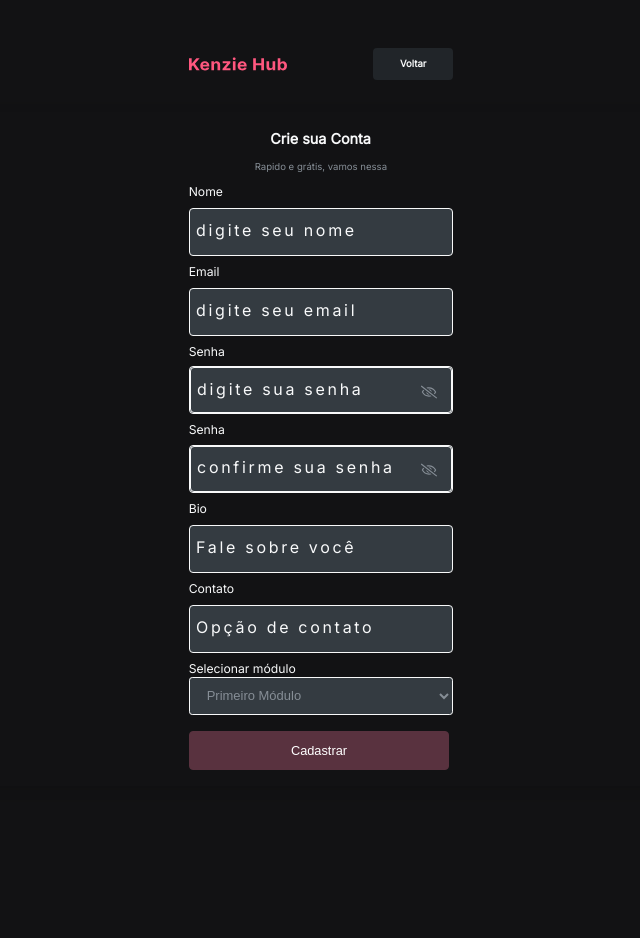
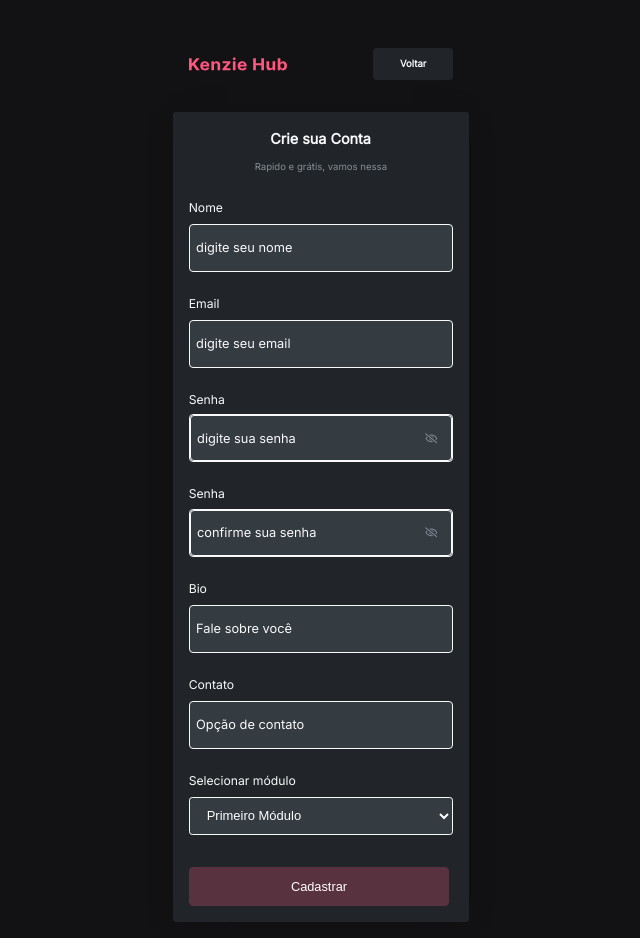
Before and after one commit to gildasio91/react-entrega-kenzie-hub-gildasio91, a React (Vite) app in the folder react-entrega-kenzie-hub-gildasio91/: page /register in a window 1280 px wide. Shown: the whole page, without its empty margins (319-959 px from the left). Before the commit the page ends 802 px from the top, so only its background shows below. Built offline with nearby package versions, Linux system fonts and the light colour scheme; no server answers; sample sign-in values are in the browser's storage.

Commit message:
feita as alterações na estilização

```diff
--- a/react-entrega-kenzie-hub-gildasio91/src/components/Input/style.module.scss
+++ b/react-entrega-kenzie-hub-gildasio91/src/components/Input/style.module.scss
@@ -34,17 +34,16 @@
   background: var(--grey-2, #343b41);
   padding: 0.4rem;
   color: white;
-
+  font-size: 0.8rem;
 }
 
 ::placeholder {
   color: var(--grey-0, #f8f9fa);
   font-family: var(--font-primary);
-  font-size: 1rem;
+  font-size: 0.8rem;
   font-style: normal;
   font-weight: 400;
-  line-height: 1.32331rem; /* 329.929% */
-  letter-spacing: 0.16844rem;
+
 }
 
 input:focus::placeholder {
--- a/react-entrega-kenzie-hub-gildasio91/src/components/InputPassword/style.module.scss
+++ b/react-entrega-kenzie-hub-gildasio91/src/components/InputPassword/style.module.scss
@@ -42,6 +42,7 @@
   border-radius: 0.25rem;
   border: 1.218px solid var(--grey-0, #f8f9fa);
   background: var(--grey-2, #343b41);
+  font-size: 0.8rem;
 
   input {
     width: 100%;
@@ -51,6 +52,7 @@
     background: var(--grey-2, #343b41);
     padding: 0.4rem;
     color: white;
+   font-size: 0.8rem;
   }
 }
 
--- a/react-entrega-kenzie-hub-gildasio91/src/components/Login/index.jsx
+++ b/react-entrega-kenzie-hub-gildasio91/src/components/Login/index.jsx
@@ -30,6 +30,7 @@ export const LoginPage = ({ userLogin }) => {
             <Input
               placeholder="Digite seu email"
               {...register("email")}
+              label="Email"
               errors={errors.email}
             />
             <InputPassword
--- a/react-entrega-kenzie-hub-gildasio91/src/components/RegisterPage/index.jsx
+++ b/react-entrega-kenzie-hub-gildasio91/src/components/RegisterPage/index.jsx
@@ -36,7 +36,7 @@ export const RegisterPage = ({ userRegister }) => {
         </div>
       </header>
       <main>
-        <form onSubmit={handleSubmit(onSubmit)}>
+        <form className={styles.form__container }  onSubmit={handleSubmit(onSubmit)}>
           <div className={styles.div__form}>
             <h1>Crie sua Conta</h1>
             <p>Rapido e grátis, vamos nessa</p>
--- a/react-entrega-kenzie-hub-gildasio91/src/components/RegisterPage/style.module.scss
+++ b/react-entrega-kenzie-hub-gildasio91/src/components/RegisterPage/style.module.scss
@@ -14,6 +14,7 @@ header {
   display: flex;
   justify-content: center;
   align-items: center;
+
 
   h2 {
     color: var(--color-primary);
@@ -47,13 +48,15 @@ header {
   justify-content: space-between;
   margin-block: 1rem;
 
+
   img {
     width: 6.09944rem;
     height: 1.05613rem;
   }
 }
 
-main {
+
+.form__container {
   display: flex;
   flex-direction: column;
   gap: 1rem;
@@ -62,13 +65,13 @@ main {
   box-shadow: 0px 3.198px 31.981px -7.995px rgba(0, 0, 0, 0.25);
   padding: 1rem;
 }
-
 .div__form {
   gap: 0.5rem;
   margin-bottom: 1rem;
   display: flex;
   justify-content: center;
   align-items: center;
+  background: var(--grey-3, #212529);
 
   h1 {
     width: 6.34625rem;
@@ -94,8 +97,9 @@ main {
 .container__select {
   display: flex;
   flex-direction: column;
-  gap: 0.5rem;
+  gap: 1rem;
   align-items: start;
+  background: var(--grey-3, #212529);
 
   label {
     color: var(--grey-0, #f8f9fa);
@@ -123,6 +127,7 @@ main {
   font-weight: 400;
   line-height: 1.31894rem;
   margin-bottom: 1rem;
+  color: white;
 }
 
 .button__form {
```
